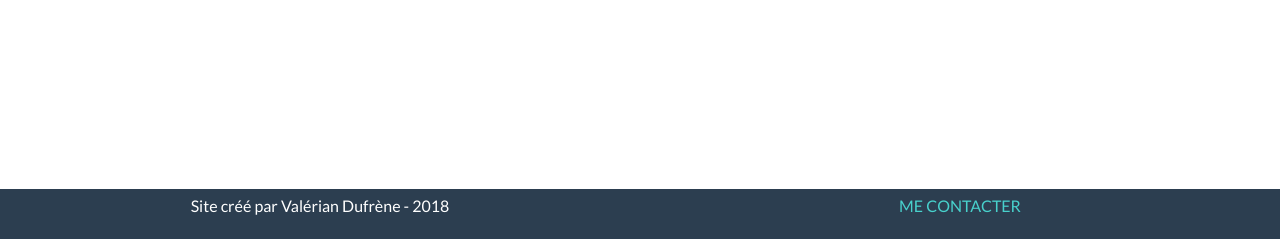
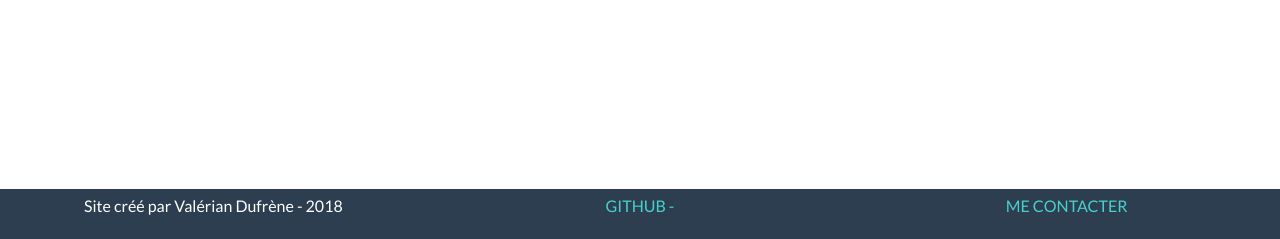
Before and after one commit to valros76/personnal_project5, a PHP site: page /index.php?action=shifumi in a window 1280 px wide. Shown: the part 561-800 px from the top of the page. Run offline with PHP 8.4, Linux system fonts and the light colour scheme; the visitor is signed in with stand-in values (Sample User, id 1).

Commit message:
Add github link on shifumiTemplate.php footer.

```diff
--- a/templates/shifumiTemplate.php
+++ b/templates/shifumiTemplate.php
@@ -60,6 +60,10 @@
            </p>
 
            <p>
+                <a href="https://github.com/valros76?tab=repositories" target="_blank">Github - <i class="fab fa-github-square"></i></a>
+            </p>
+
+           <p>
                <a href="?action=contact">Me contacter</a>
            </p>
     </footer>
```
